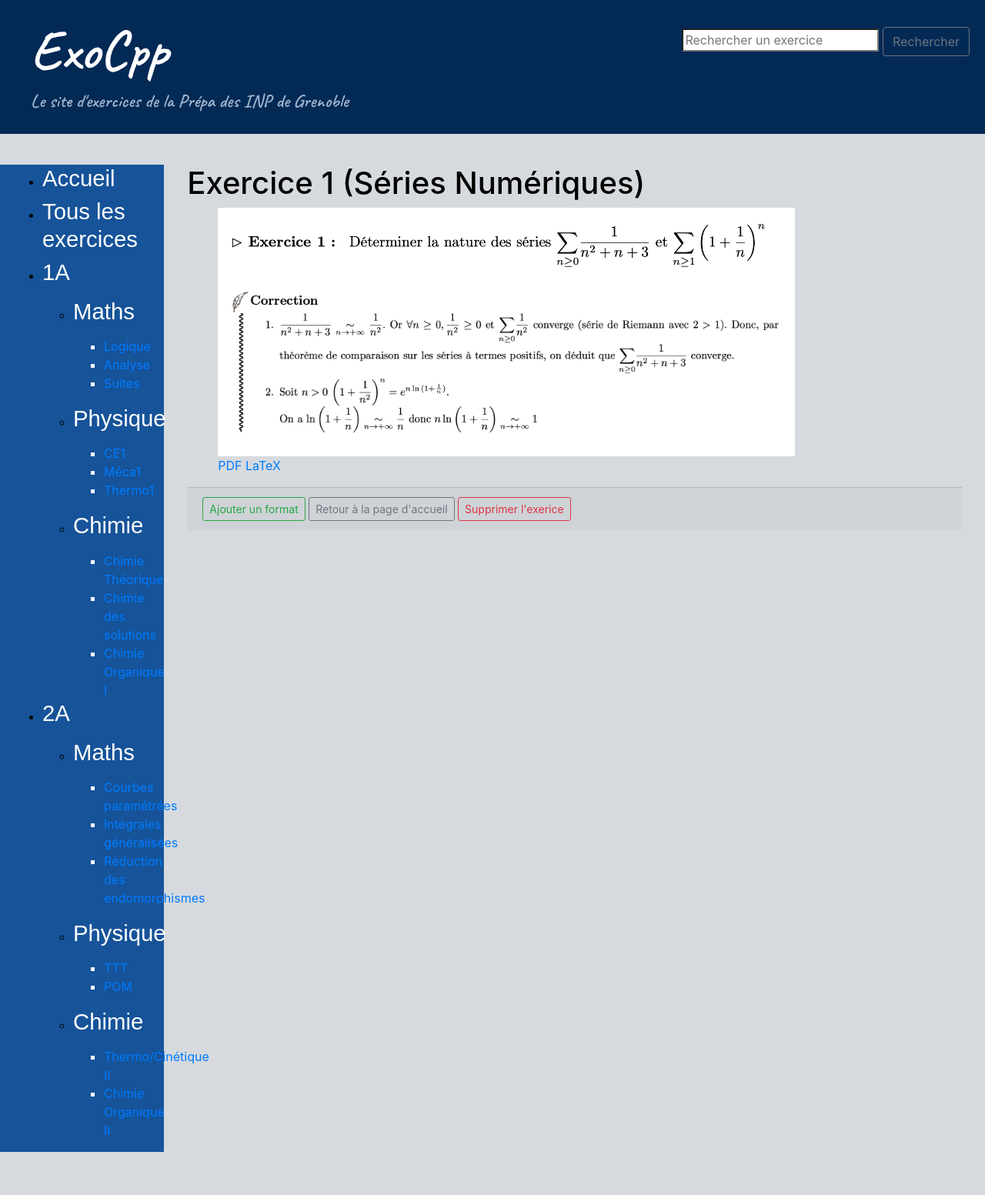
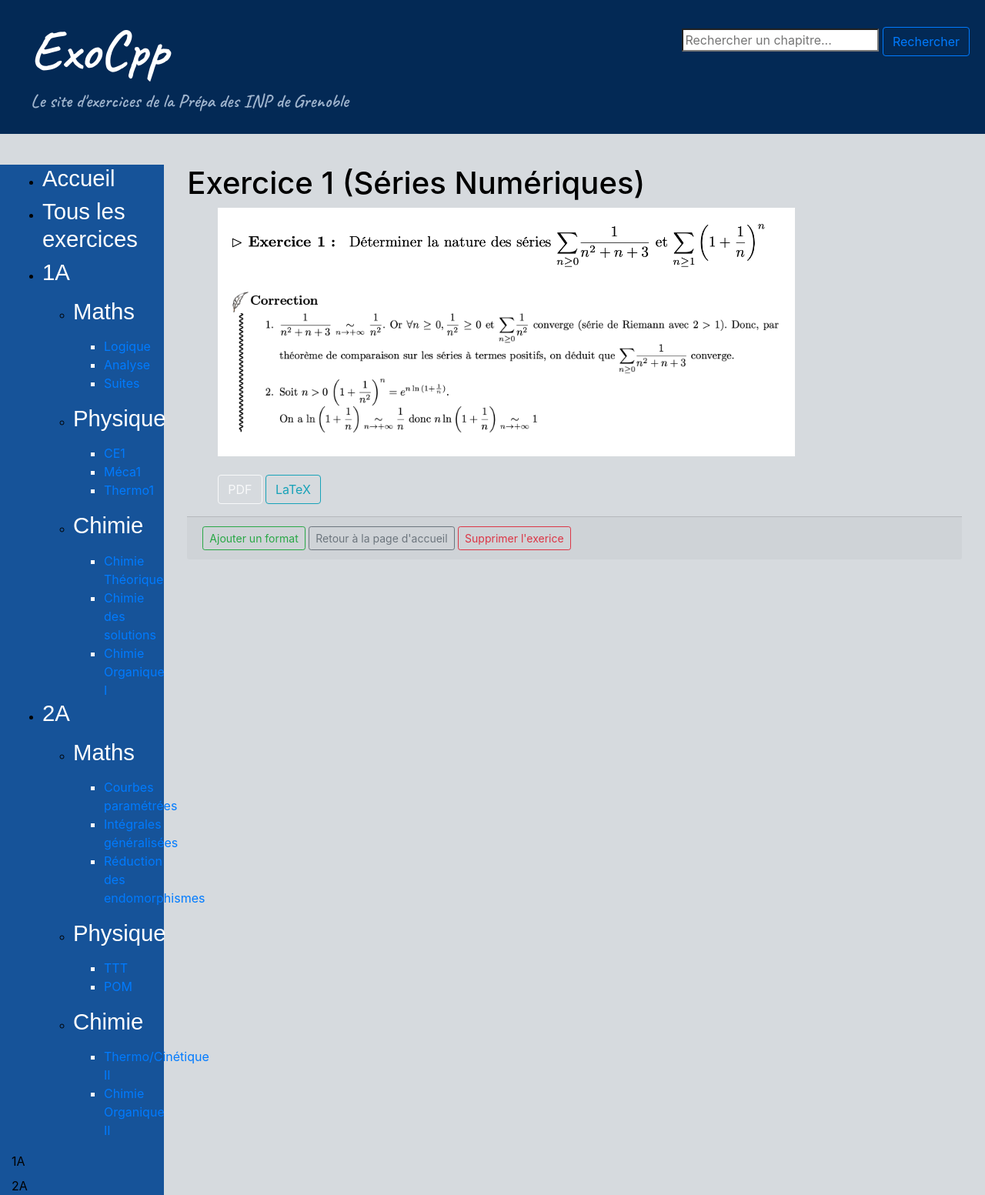
Before and after one commit to mike38/cpp_projet_django, a Django app: page /exercice/1 in a window 1280 px wide. Shown: the whole page at 77% size. Before the commit the page ends 1497 px from the top, so only its background shows below. Run offline with Django 3.2, Linux system fonts and the light colour scheme; data comes from the database, SQL or seed files in the repository; parts of the project's set-up code (start-up, migrations or seed data) failed here and were passed over; some libraries are stand-ins or nearby versions; some web fonts are replaced.

Commit message:
boutons colorés pour chaque format et changement de page

```diff
--- a/projet_cpp/exo/templates/base_generic.html
+++ b/projet_cpp/exo/templates/base_generic.html
@@ -25,8 +25,8 @@
             </form>-->
             <form class="search" method=POST action="{% url 'search-chap' %}">
               {% csrf_token %}
-              <input class="barre-recherche" type="search" placeholder="Rechercher un exercice" aria-label="Recherche" name="searched">
-              <button class="btn btn-outline-secondary" type="submit">Rechercher</button>
+              <input class="barre-recherche" type="search" placeholder="Rechercher un chapitre..." aria-label="Recherche" name="searched">
+              <button class="btn btn-outline-primary" type="submit">Rechercher</button>
             </form>
           </div>
         </div>
@@ -104,6 +104,26 @@
               </ul>
               </li>
           </ul>
+          <div id="menu">
+    <a>1A</a><br/>
+    <div style="display: none">
+        <h4><a href="">Maths</a><br /></h4>
+        <h4><a href="">Physique</a><br /></h4>
+    </div>
+    <h4></h4><a>2A</a><br/>
+    <div style="display: none">
+        <h4><a href="">Maths</a><br /></h4>
+        <h4><a href="">Physique</a><br /></h4>
+    </div>
+</div>
+
+<script type="text/javascript" src="http://ajax.googleapis.com/ajax/libs/jquery/1.6.2/jquery.min.js"></script>
+<script type="text/javascript">
+$('#menu > a').click(function(){
+    $(this).next().next().slideToggle();
+    return false;
+});
+</script>
           <!--<p><h4><a href="#">Maths</a></h4></p>
             <div class="liste-chap">
               <ul>
@@ -122,19 +142,51 @@
             </div>
              {% block pagination %}
                 {% if is_paginated %}
-                    <div class="pagination">
-                        <span class="page-links">
-                            {% if page_obj.has_previous %}
-                                <a href="{{ request.path }}?page={{ page_obj.previous_page_number }}">précédent</a>
-                            {% endif %}
-                            <span class="page-current">
-                                Page {{ page_obj.number }} sur {{ page_obj.paginator.num_pages }}
-                            </span>
-                            {% if page_obj.has_next %}
-                                <a href="{{ request.path }}?page={{ page_obj.next_page_number }}">suivant</a>
-                            {% endif %}
-                        </span>
-                    </div>
+                    <nav aria-label="Page navigation example">
+                      <ul class="pagination">
+                        <li class="page-item">
+                          {% if page_obj.has_previous %}
+                                <!--<a href="{{ request.path }}?page={{page_obj.previous_page_number }}"><span aria-hidden="true">&laquo;</span>-->
+                            <ul class="pagination">
+                              <li class="page-item">
+                                <a href="{{ request.path }}?page={{page_obj.previous_page_number }}">
+                                <span class="page-link">Précédent</span></a>
+                              </li>
+                            </ul>
+                          {% else %}
+                          <ul class="pagination">
+                            <li class="page-item disabled">
+                              <span class="page-link">Précédent</span>
+                            </li>
+                          </ul>
+                          {% endif %}
+                          </a>
+                        </li>
+                        <ul class="pagination">
+                          <li class="page-item disabled"><span class="page-link">
+                                {{ page_obj.number }} sur {{ page_obj.paginator.num_pages }}
+                        </span></li>
+                        </ul>
+                        <li class="page-item">
+                          {% if page_obj.has_next %}
+                                <!--<a href="{{ request.path }}?page={{page_obj.next_page_number }}"><span aria-hidden="true">&raquo;</span></a>-->
+                            <ul class="pagination">
+                              <li class="page-item">
+                                <a href="{{ request.path }}?page={{page_obj.next_page_number }}">
+                                <span class="page-link">Suivant</span></a>
+                              </li>
+                            </ul>
+                          {% else %}
+                          <ul class="pagination">
+                            <li class="page-item disabled">
+                              <span class="page-link">Suivant</span>
+                            </li>
+                          </ul>
+                          {% endif %}
+                        </li>
+                      </ul>
+                    </nav>
+
                 {% endif %}
               {% endblock %}
          </div>
--- a/projet_cpp/exo/templates/exo/detail.html
+++ b/projet_cpp/exo/templates/exo/detail.html
@@ -6,8 +6,13 @@
     {% for fichier in fichiers %}
 		{% if fichier.format == "i" %}
 			<img src="{{ fichier.file.url }}" alt="énoncé" width="750"><br/>
-		{% else %}
-			<a href="{{ fichier.file.url }}">{{ fichier.get_format_display }}</a>
+		{% elif fichier.format == "p" %}
+		<br/>
+		<div class="d-grid gap-2 d-md-block">
+			  <a href="{{ fichier.file.url }}" class="btn btn-outline-light">{{ fichier.get_format_display }}</a>
+  		{% elif fichier.format == "t" %}
+  			<a href="{{ fichier.file.url }}" class="btn btn-outline-info">{{ fichier.get_format_display }}</a>
+  		</div>
 		{% endif %}
 	{% endfor %}
   </ul>
--- a/projet_cpp/exo/views.py
+++ b/projet_cpp/exo/views.py
@@ -14,7 +14,7 @@ def home(request):
 
 class ExerciceListView(generic.ListView):
     model = Exercice
-    paginate_by = 10
+    paginate_by = 2
 
 def detail(request, exercice_id):
     exercice = get_object_or_404(Exercice, pk=exercice_id)
@@ -22,11 +22,11 @@ def detail(request, exercice_id):
     	'fichiers': Fichier.objects.filter(exercice_id=exercice_id)},)
 
 def all_1A(request):
-	prem_list = Chapitre.objects.filter(annee='1A')
+	prem_list = Chapitre.objects.filter(annee='1A').order_by('matiere', 'nom')
 	return render(request, 'exo/1A.html', {'prem_list' : prem_list})
 
 def all_2A(request):
-	deux_list = Chapitre.objects.filter(annee='2A')
+	deux_list = Chapitre.objects.filter(annee='2A').order_by('matiere', '-nom')
 	mat_list = Chapitre.objects.filter(matiere__contains='')
 	return render(request, 'exo/2A.html', {'deux_list' : deux_list})
 
```
